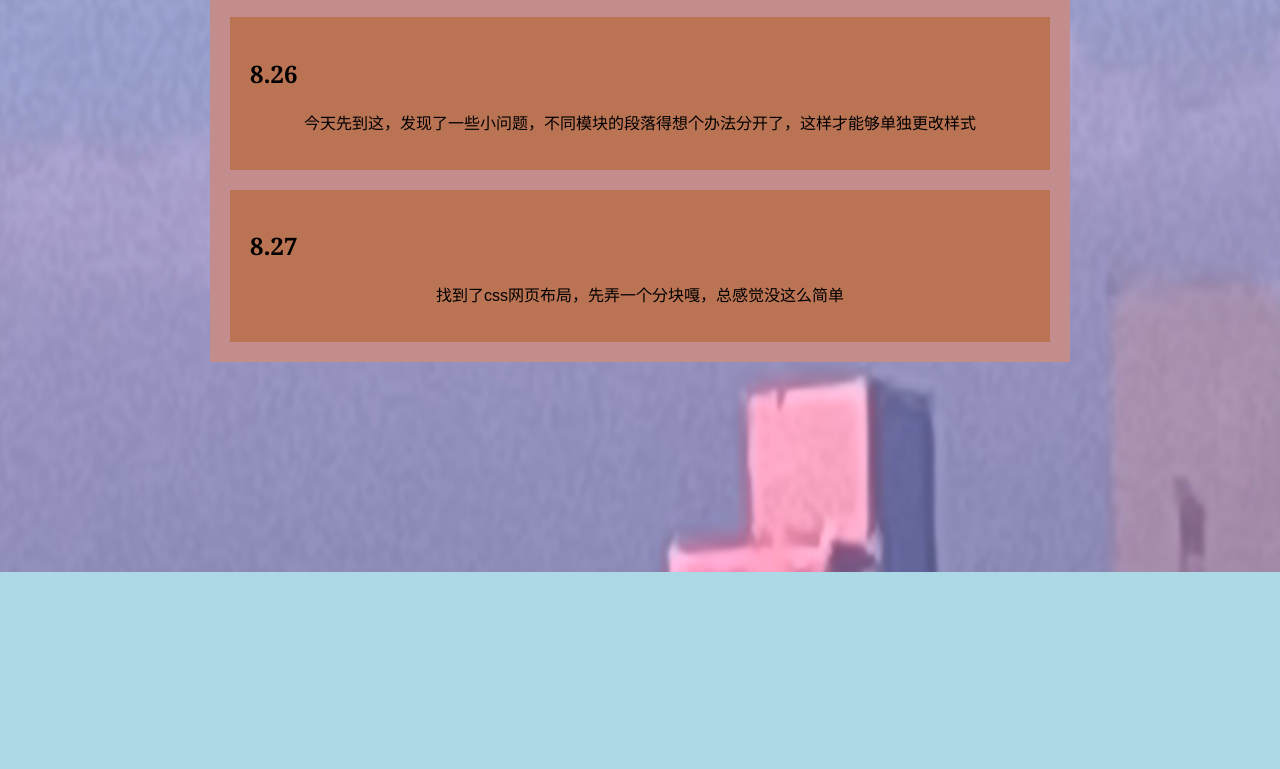
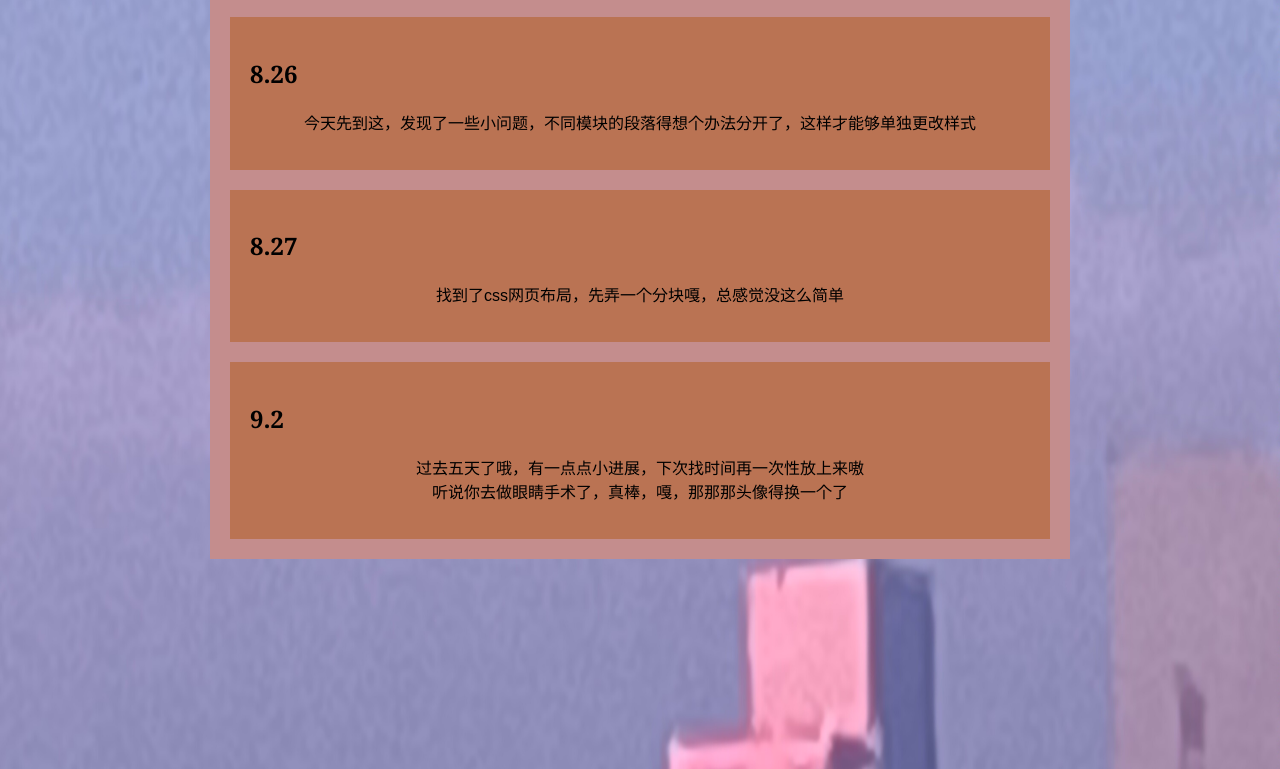
Before and after one commit to momok1/gaga, a plain HTML site: page index.html in a window 1280 px wide. Shown: the part 1339-2108 px from the top of the page. Before the commit the page ends 1911 px from the top, so only its background shows below. Drawn offline with Linux system fonts and the light colour scheme.

Commit message:
Update index.html

```diff
--- a/index.html
+++ b/index.html
@@ -67,6 +67,16 @@
       找到了css网页布局，先弄一个分块嘎，总感觉没这么简单
     </p>
   </div>
+  <div class ="card">
+    <h2>
+      9.2
+    </h2>
+    <p>
+      过去五天了哦，有一点点小进展，下次找时间再一次性放上来嗷
+      <br>
+      听说你去做眼睛手术了，真棒，嘎，那那那头像得换一个了
+    </p>
+  </div>
 </div>
 </body>
 </html>
```
